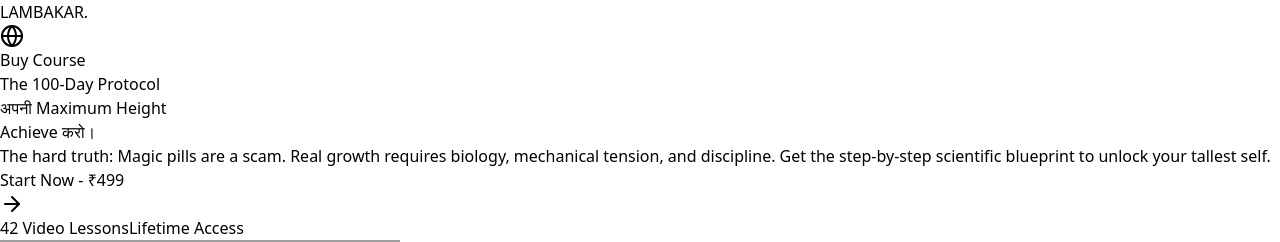
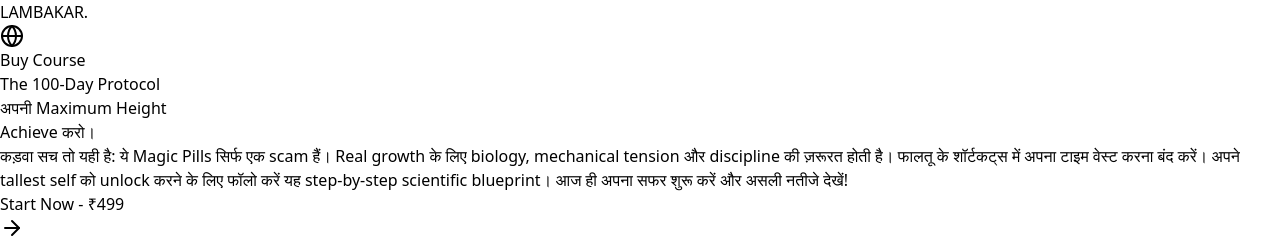
Before and after one commit to SuperGodSpirit/lambakar, a React (Vite) app: page / in a window 1280 px wide. Shown: the top 242 px of the page. Built offline with nearby package versions, Linux system fonts and the light colour scheme; grey boxes are pictures that could not be loaded.

Commit message:
update my site

```diff
--- a/src/App.jsx
+++ b/src/App.jsx
@@ -58,7 +58,7 @@ export default function App() {
               अपनी Maximum Height <br className="hidden md:block"/> Achieve करो।
             </h1>
             <p className="text-xl text-zinc-600 mb-10 max-w-2xl leading-relaxed">
-              The hard truth: Magic pills are a scam. Real growth requires biology, mechanical tension, and discipline. Get the step-by-step scientific blueprint to unlock your tallest self.
+              कड़वा सच तो यही है: ये Magic Pills सिर्फ एक scam हैं। Real growth के लिए biology, mechanical tension और discipline की ज़रूरत होती है। फालतू के शॉर्टकट्स में अपना टाइम वेस्ट करना बंद करें। अपने tallest self को unlock करने के लिए फॉलो करें यह step-by-step scientific blueprint। आज ही अपना सफर शुरू करें और असली नतीजे देखें!
             </p>
 
             <div className="flex items-center gap-6">
```
